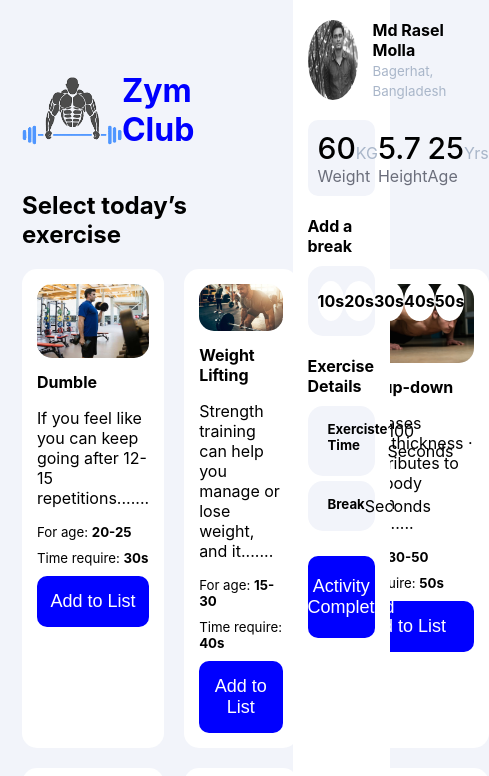
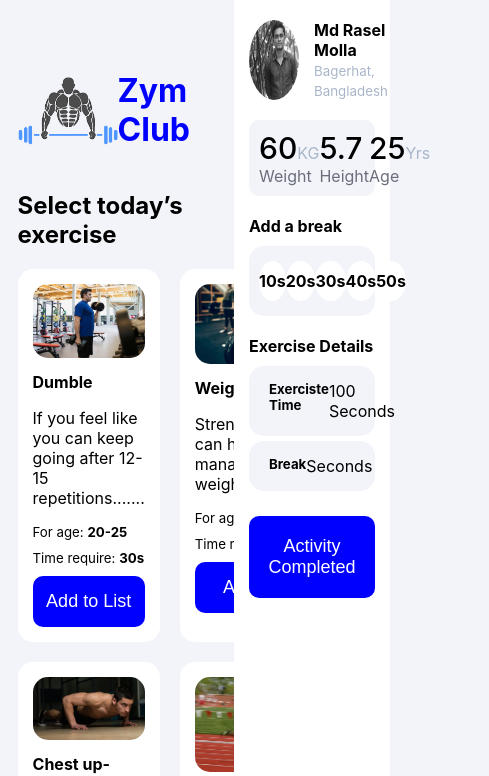
Before and after one commit to iamraselmolla/zym-club, a React (Create React App) app: page / in a window 390 px wide. Shown: the top 776 px of the page, 489 px wide, since content can reach past the window. Built offline with nearby package versions, Linux system fonts and the light colour scheme.

Commit message:
Tablet responsive

```diff
--- a/src/Components/ZumAuthor/ZymAuthor.js
+++ b/src/Components/ZumAuthor/ZymAuthor.js
@@ -1,7 +1,15 @@
 import React, { useState } from 'react';
 import './ZymAuthor.css';
 
-let breakTime = 0
+
+
+
+const ZymAuthor = () => {
+
+    let [newTime, setNewTime]= useState('10');
+
+
+    let breakTime = 0
 const showBreakTime = e => {
     if(e.target.classList.contains('break-time')){
         breakTime = e.target.innerText;
@@ -18,9 +26,6 @@ const showBreakTime = e => {
     }
 
 }
-
-
-const ZymAuthor = () => {
 
     return (
         <div className='author-info'>
--- a/src/Components/Zym/ShowZym/ShowZym.js
+++ b/src/Components/Zym/ShowZym/ShowZym.js
@@ -1,6 +1,11 @@
-import React from 'react';
+import React, { useState } from 'react';
 import './ShowZym.css'
-let totalTime = [];
+
+
+const ShowZym = (props) => {
+    const [times, setTime] = useState('10');
+
+    let totalTime = [];
 const calTotalTime = (getTime,e) => {
     totalTime.push(parseInt(getTime))
     const totalCalculateTime = totalTime.reduce((pre,curr) => pre + curr);
@@ -11,7 +16,6 @@ const calTotalTime = (getTime,e) => {
     }
 }
 
-const ShowZym = (props) => {
     const {img, name, age, description, time} = props.zym;
 let newDes;
     if(description.length>12){
--- a/src/Components/Zym/Zym.css
+++ b/src/Components/Zym/Zym.css
@@ -3,3 +3,8 @@
     grid-template-columns: repeat(3, 1fr);
     gap: 20px;
 }
+@media only screen and (max-width: 912px) {
+    .zym{
+     grid-template-columns: repeat(2, 1fr);
+    }
+   }
--- a/src/Components/ZymContainer/ZymContainer.css
+++ b/src/Components/ZymContainer/ZymContainer.css
@@ -4,6 +4,11 @@
     grid-template-columns: 75% 25%;
     box-sizing: border-box;
 }
+@media only screen and (max-width: 912px) {
+    .zym-container{
+     grid-template-columns: 60% 40%;
+    }
+   }
 .zym-calculation{
     position: relative;
     background-color: #fff;
```
Also changed, not shown: src/Components/Zym/ShowZym/ShowZym.css (line endings or trailing spaces).
